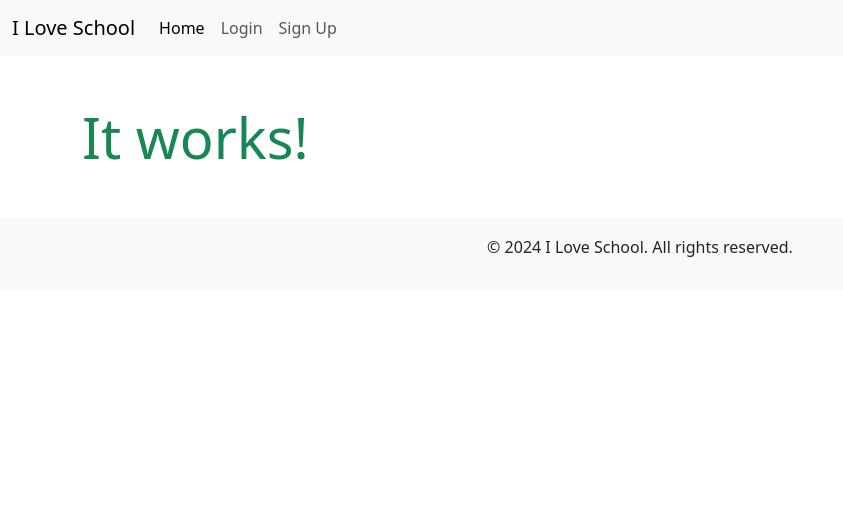
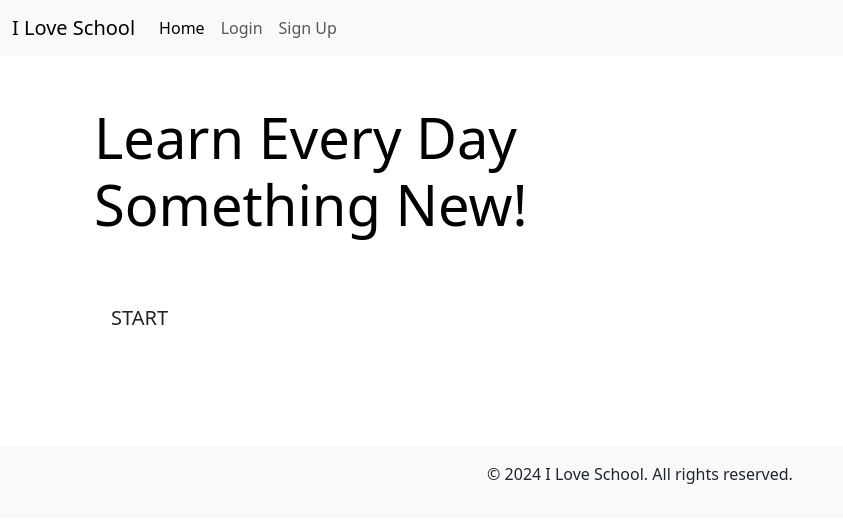
Before and after one commit to onadj/I_love_school, a Django app: page / in a window 1280 px wide. Shown: the top 523 px of the page, without its empty margins (0-843 px from the left). Run offline with Django 5.2, Linux system fonts and the light colour scheme.

Commit message:
added home page content

```diff
--- a/home/templates/home/index.html
+++ b/home/templates/home/index.html
@@ -1,6 +1,30 @@
 {% extends "base.html" %}
 {% load static %}
 
+{% block page_header %}
+  <div class="container header-container">
+    <div class="row">
+        <div class="col">
+        </div>
+    </div>
+  </div>
+{% endblock %}
+
+
+
 {% block content %}
-<h1 class="display-4 text-success"> It works!</h1>
+<div class="container h-100">
+        <div class="row h-100">
+          <div class="col-7 col-md-6 my-auto">
+             <h1 class="display-4 logo-font text-black">
+                Learn Every Day Something New!
+             </h1>
+          <div class="my-5">
+             <h4>
+              <a href="" class= "shop-now-button btn btn-lg rounded-0 text-uppercase py-3">Start</a>
+            </h4>
+          </div>
+        </div>
+    </div>
+</div>
 {% endblock %}
```
